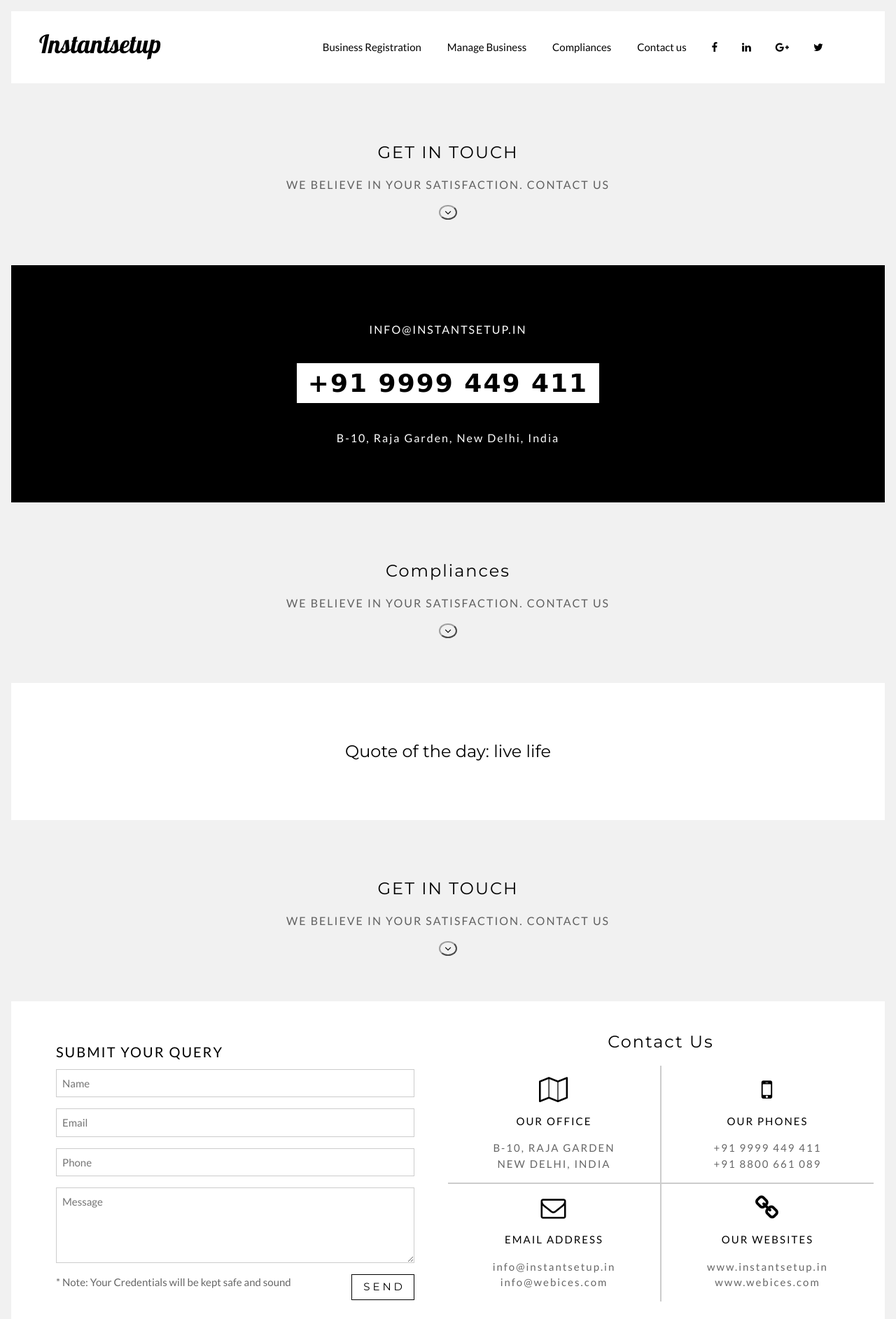
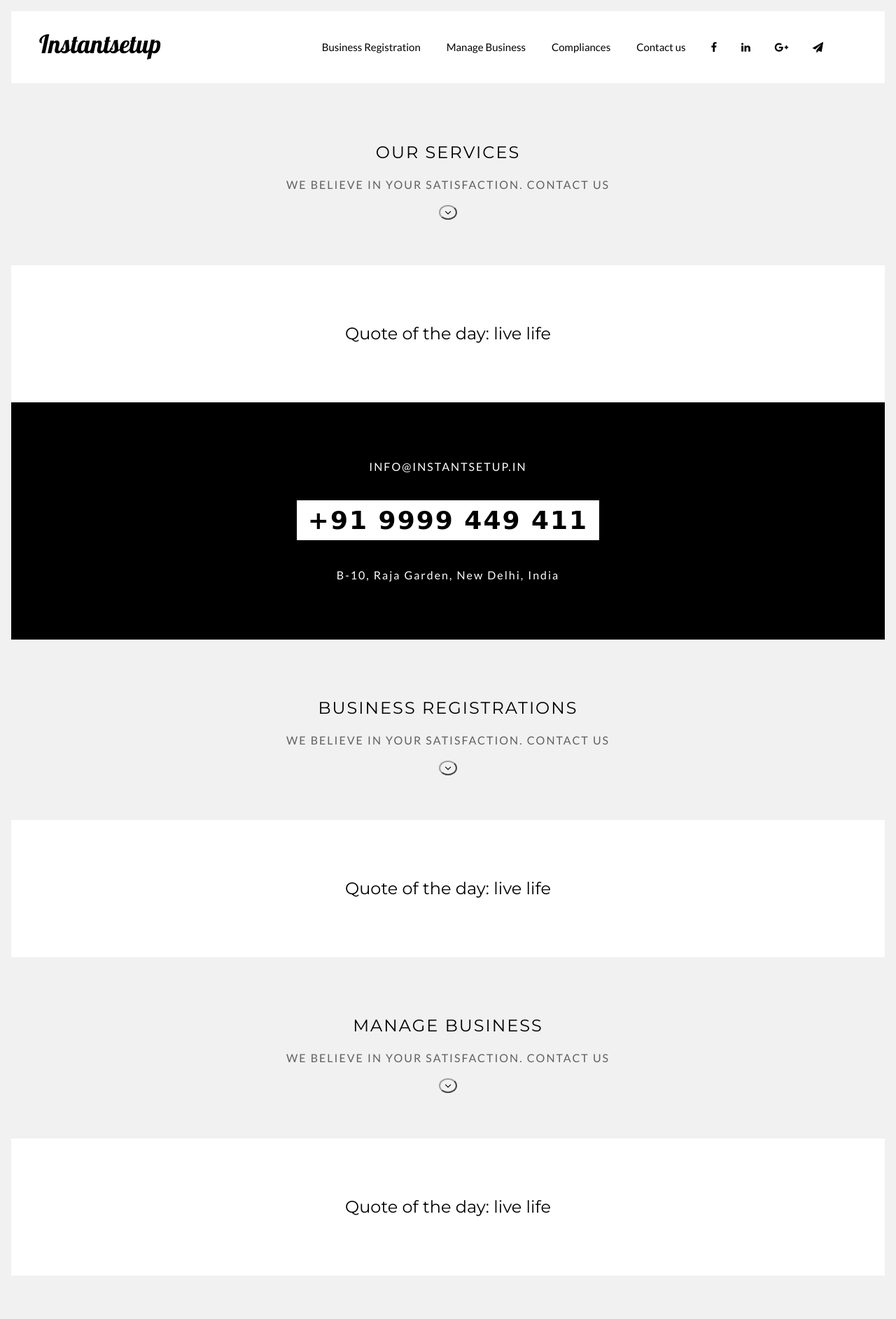
Before and after one commit to Webices/Instantsetup, a plain HTML site: page index.html in a window 1280 px wide. Shown: the top 1885 px of the page at 70% size. Drawn offline with Linux system fonts and the light colour scheme; a web font is replaced by a local one.

Commit message:
added section

```diff
--- a/index.html
+++ b/index.html
@@ -38,7 +38,7 @@ body,h1,h2,h3,h4,h5,h6 {font-family: "Lato", sans-serif}
           <a href="//facebook.com/Instantsetup.in" target="_blank" class="fa fa-facebook w3-hover-text-indigo w3-padding"></a>
           <a href="//www.linkedin.com/company/instantsetup" target="_blank" class="fa fa-linkedin w3-hover-text-blue w3-padding"></a>
           <a href="//google.com/+InstantsetupIn" target="_blank" class="fa fa-google-plus w3-hover-text-red w3-padding"></a>
-          <a href="//facebook.com/Instantsetup.in" target="_blank" class="fa fa-twitter w3-hover-text-blue w3-padding"></a>
+          <a href="//telegram.me/heisGarvit" target="_blank" class="fa fa-paper-plane w3-hover-text-blue w3-padding"></a>
         </div>
         <div class="w3-hide-medium w3-hide-large w3-opennav w3-right">
           <a class="w3-padding-large w3-hover-white w3-large w3-red" href="javascript:void(0);" onclick="myFunction()" title="Toggle Navigation Menu"><i class="fa fa-bars"></i></a>
@@ -58,14 +58,39 @@ body,h1,h2,h3,h4,h5,h6 {font-family: "Lato", sans-serif}
 </div>
 
 <div class="w3-container  w3-center w3-padding-64" style="letter-spacing: 2px;">
-  <h1 class="w3-margin w3-xlarge">GET IN TOUCH</h1>
+  <h1 class="w3-margin w3-xlarge">OUR SERVICES</h1>
     <h6 class="w3-margin w3-opacity">WE BELIEVE IN YOUR SATISFACTION. CONTACT US</h6>
     <button class="w3-circle w3-transparent w3-hover-opacity w3-border-grey fa fa-angle-down"></button>
 </div>
+
+<div class="w3-container w3-white w3-center w3-padding-64">
+    <h1 class="w3-margin w3-xlarge">Quote of the day: live life</h1>
+</div>
+
 <div class="w3-container w3-black w3-center w3-padding-64" style="letter-spacing: 2px;">
   <a href="mailto:info@instantsetup.in"><h6 class="w3-margin">INFO@INSTANTSETUP.IN</h6></a><br/>
   <a href="tel:+9199999449411" class="w3-white w3-montez w3-padding w3-xxlarge"><b>+91 9999 449 411</b></a><br/><br/>
   <a href="/reach"><h6 class="w3-margin">B-10, Raja Garden, New Delhi, India</h6></a>
+</div>
+
+<div class="w3-container  w3-center w3-padding-64" style="letter-spacing: 2px;">
+  <h1 class="w3-margin w3-xlarge">BUSINESS REGISTRATIONS</h1>
+    <h6 class="w3-margin w3-opacity">WE BELIEVE IN YOUR SATISFACTION. CONTACT US</h6>
+    <button class="w3-circle w3-transparent w3-hover-opacity w3-border-grey fa fa-angle-down"></button>
+</div>
+
+<div class="w3-container w3-white w3-center w3-padding-64">
+    <h1 class="w3-margin w3-xlarge">Quote of the day: live life</h1>
+</div>
+
+<div class="w3-container  w3-center w3-padding-64" style="letter-spacing: 2px;">
+  <h1 class="w3-margin w3-xlarge">MANAGE BUSINESS</h1>
+    <h6 class="w3-margin w3-opacity">WE BELIEVE IN YOUR SATISFACTION. CONTACT US</h6>
+    <button class="w3-circle w3-transparent w3-hover-opacity w3-border-grey fa fa-angle-down"></button>
+</div>
+
+<div class="w3-container w3-white w3-center w3-padding-64">
+    <h1 class="w3-margin w3-xlarge">Quote of the day: live life</h1>
 </div>
 
 <div class="w3-container  w3-center w3-padding-64" style="letter-spacing: 2px;">
@@ -180,9 +205,9 @@ body,h1,h2,h3,h4,h5,h6 {font-family: "Lato", sans-serif}
 <footer class="w3-container w3-white w3-padding-large w3-border-bottom w3-border-light-grey w3-center">
   <p>
     <a href="//facebook.com/Instantsetup.in" target="_blank" class="fa fa-facebook w3-hover-text-indigo w3-padding"></a>
-    <a href="//facebook.com/Instantsetup.in" target="_blank" class="fa fa-linkedin w3-hover-text-blue w3-padding"></a>
-    <a href="//facebook.com/Instantsetup.in" target="_blank" class="fa fa-google-plus w3-hover-text-red w3-padding"></a>
-    <a href="//facebook.com/Instantsetup.in" target="_blank" class="fa fa-twitter w3-hover-text-blue w3-padding"></a>
+    <a href="//www.linkedin.com/company/instantsetup" target="_blank" class="fa fa-linkedin w3-hover-text-blue w3-padding"></a>
+    <a href="//google.com/+InstantsetupIn" target="_blank" class="fa fa-google-plus w3-hover-text-red w3-padding"></a>
+    <a href="//telegram.me/heisGarvit" target="_blank" class="fa fa-paper-plane w3-hover-text-blue w3-padding"></a>
   </p>
   <a href="//instantsetup.in" class="w3-half w3-opacity">&copy; 2016 All rights reserved | Instantsetup.in</a>
   <a href="//webices.com" target="_blank" class="w3-opacity w3-half w3-hover-text-red">  Powered By Webices.com</a>
```
Also changed, not shown: 1 other file.
